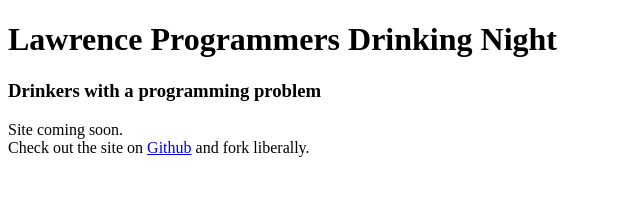
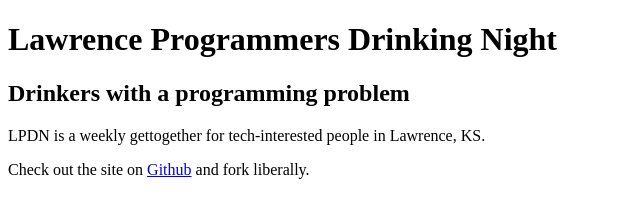
Before and after one commit to ericholscher/lpdn.org, a plain HTML site: page index.html in a window 1280 px wide. Shown: the whole page, without its empty margins (0-640 px from the left). Drawn offline with Linux system fonts and the light colour scheme.

Commit message:
added some basic content

```diff
--- a/index.html
+++ b/index.html
@@ -6,10 +6,9 @@
     </head>
     <body id="homepage">
         <h1>Lawrence Programmers Drinking Night</h1>
-        <h3>Drinkers with a programming problem</h3>
+        <h2>Drinkers with a programming problem</h2>
 
-        Site coming soon.<br />
-
-        Check out the site on <a href="http://github.com/ericholscher/lpdn.org/tree/master">Github</a> and fork liberally.
+        <p>LPDN is a weekly gettogether for tech-interested people in Lawrence, KS.<p>
+        <p>Check out the site on <a href="http://github.com/ericholscher/lpdn.org/network">Github</a> and fork liberally.</p>
     </body>
 </html>
```
